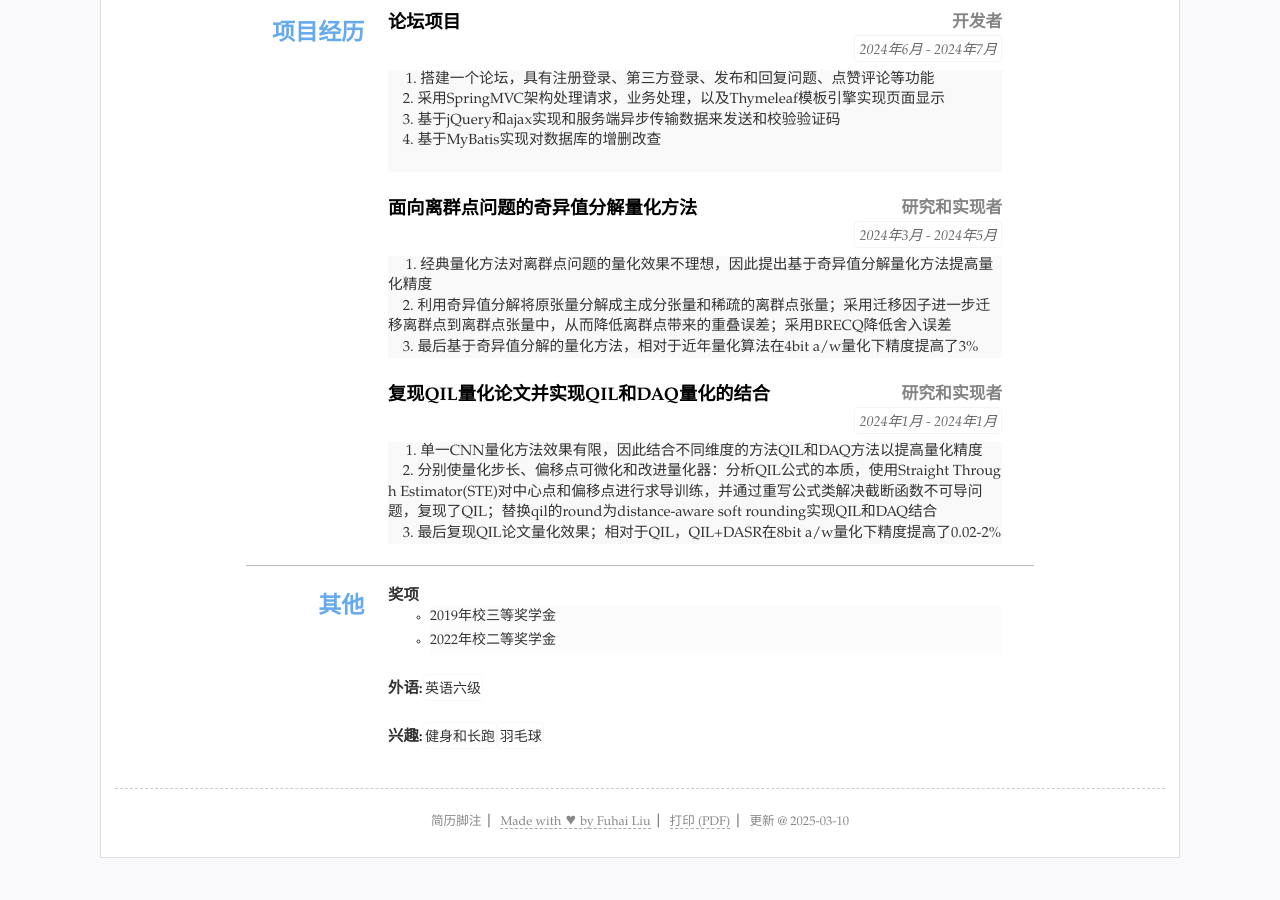
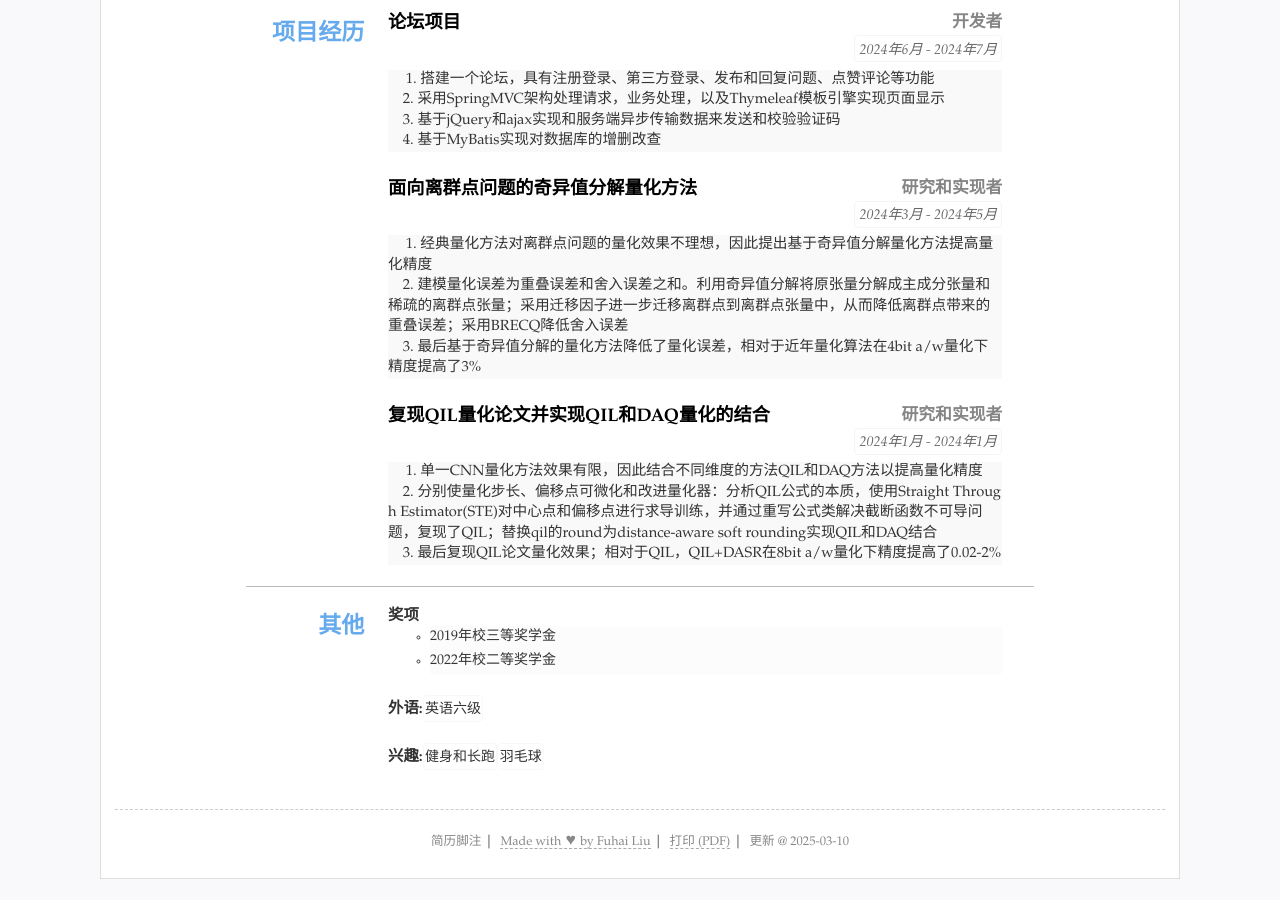
Before and after one commit to innovatedmonster/myResume, a Jekyll site: the page built from index.html, in a window 1280 px wide and 900 px high, scrolled down 657 px. Built offline with Jekyll 4.4.1, drawn with Linux system fonts in a browser that asks for light colours; before the commit the page ends 1536 px from its top, so only the background shows below that.

Commit message:
Update resume.yml

```diff
--- a/_data/resume.yml
+++ b/_data/resume.yml
@@ -1,7 +1,7 @@
 # 数据格式可以为 yaml(文件以.yml结尾) 或者json(文件以.json结尾)
 # 如果YAML格式的数据请先检查格式是否有误，可选检查工具 http://www.yamllint.com
 
-title: 我的简历
+title: 刘付海的简历
 lang: zh
 name: 刘付海
 jobtitle: ""
@@ -52,14 +52,14 @@ main:
         detail: 1. 搭建一个论坛，具有注册登录、第三方登录、发布和回复问题、点赞评论等功能<br> &nbsp &nbsp
                 2. 采用SpringMVC架构处理请求，业务处理，以及Thymeleaf模板引擎实现页面显示<br> &nbsp &nbsp
                 3. 基于jQuery和ajax实现和服务端异步传输数据来发送和校验验证码<br> &nbsp &nbsp
-                4. 基于MyBatis实现对数据库的增删改查<br> &nbsp &nbsp
+                4. 基于MyBatis实现对数据库的增删改查
         sub: 开发者
 
       - title: 面向离群点问题的奇异值分解量化方法
         duration: 2024年3月 - 2024年5月
         detail: 1. 经典量化方法对离群点问题的量化效果不理想，因此提出基于奇异值分解量化方法提高量化精度<br> &nbsp &nbsp
-                2. 利用奇异值分解将原张量分解成主成分张量和稀疏的离群点张量；采用迁移因子进一步迁移离群点到离群点张量中，从而降低离群点带来的重叠误差；采用BRECQ降低舍入误差<br> &nbsp &nbsp
-                3. 最后基于奇异值分解的量化方法，相对于近年量化算法在4bit a/w量化下精度提高了3%
+                2. 建模量化误差为重叠误差和舍入误差之和。利用奇异值分解将原张量分解成主成分张量和稀疏的离群点张量；采用迁移因子进一步迁移离群点到离群点张量中，从而降低离群点带来的重叠误差；采用BRECQ降低舍入误差<br> &nbsp &nbsp
+                3. 最后基于奇异值分解的量化方法降低了量化误差，相对于近年量化算法在4bit a/w量化下精度提高了3%
         sub: 研究和实现者
 
       - title: 复现QIL量化论文并实现QIL和DAQ量化的结合
```
